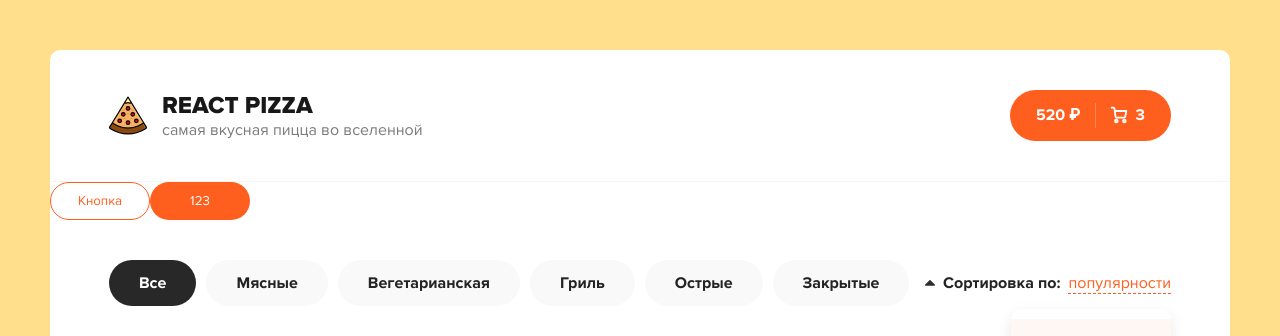
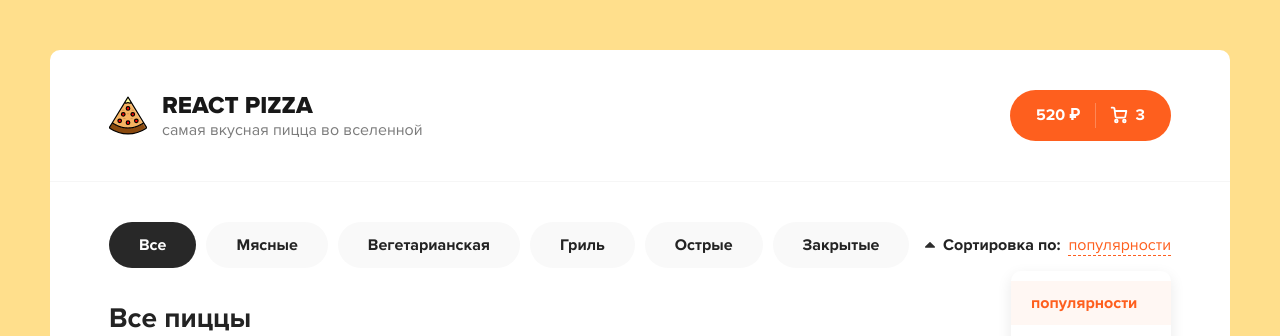
Before and after one commit to Vlad-maker/pizza, a React app: page / in a window 1280 px wide. Shown: the top 336 px of the page. Built offline with nearby package versions, Linux system fonts and the light colour scheme.

Commit message:
Refactore: Button component

```diff
--- a/src/App.js
+++ b/src/App.js
@@ -1,27 +1,16 @@
 import React from 'react';
 
-import Header from './Header';
-import Button from './Button';
+import { Header, Categories } from './components';
+
 
 function App() {
   return (
     <div className="wrapper">
       <Header />
-      <Button outline>Кнопка</Button>
-      <Button test>123</Button>
       <div className="content">
         <div className="container">
           <div className="content__top">
-            <div className="categories">
-              <ul>
-                <li className="active">Все</li>
-                <li>Мясные</li>
-                <li>Вегетарианская</li>
-                <li>Гриль</li>
-                <li>Острые</li>
-                <li>Закрытые</li>
-              </ul>
-            </div>
+            <Categories />
             <div className="sort">
               <div className="sort__label">
                 <svg
--- a/src/Button.jsx
+++ /dev/null
@@ -1,16 +0,0 @@
-import React from 'react';
-import classNames from 'classnames';
-
-const Button = (props) => {
-    return (
-        <button className={classNames('button', {
-            'button--outline': props.outline,
-        })}>
-        {props.children}
-        </button>
-    );
-};
-
-
-
-export default Button;
--- /dev/null
+++ b/src/components/Button.jsx
@@ -0,0 +1,16 @@
+import React from 'react';
+import classNames from 'classnames';
+
+const Button = ({ onClick, className, outline, children }) => {
+    return (
+        <button
+        onClick={onClick}
+        className={classNames('button', className, {
+            'button--outline': outline,
+        })}>
+        {children}
+        </button>
+    );
+};
+
+export default Button;
--- /dev/null
+++ b/src/components/Categories.jsx
@@ -0,0 +1,20 @@
+import React from 'react'
+
+function Categories() {
+    return (
+        <div>
+           <div className="categories">
+              <ul>
+                <li className="active">Все</li>
+                <li>Мясные</li>
+                <li>Вегетарианская</li>
+                <li>Гриль</li>
+                <li>Острые</li>
+                <li>Закрытые</li>
+              </ul>
+            </div>
+        </div>
+    )
+}
+
+export default Categories
--- a/src/Header.jsx
+++ b/src/components/Header.jsx
@@ -1,5 +1,6 @@
 import React from 'react';
-import logoSvg from './assets/img/pizza-logo.svg';
+import logoSvg from '../assets/img/pizza-logo.svg';
+import Button from '../components/Button';
 
 function Header() {
 return(
@@ -13,8 +14,8 @@ return(
             </div>
           </div>
           <div className="header__cart">
-            <a href="/cart.html" className="button button--cart">
-              <span>520 ₽</span>
+            <Button className="button--cart">
+            <span>520 ₽</span>
               <div className="button__delimiter"></div>
               <svg
                 width="18"
@@ -46,7 +47,9 @@ return(
                 />
               </svg>
               <span>3</span>
-            </a>
+            </Button>
+
+
           </div>
         </div>
       </div>
--- /dev/null
+++ b/src/components/index.js
@@ -0,0 +1,3 @@
+export {default as Button} from './Button';
+export {default as Header} from './Header';
+export {default as Categories} from './Categories';
```
